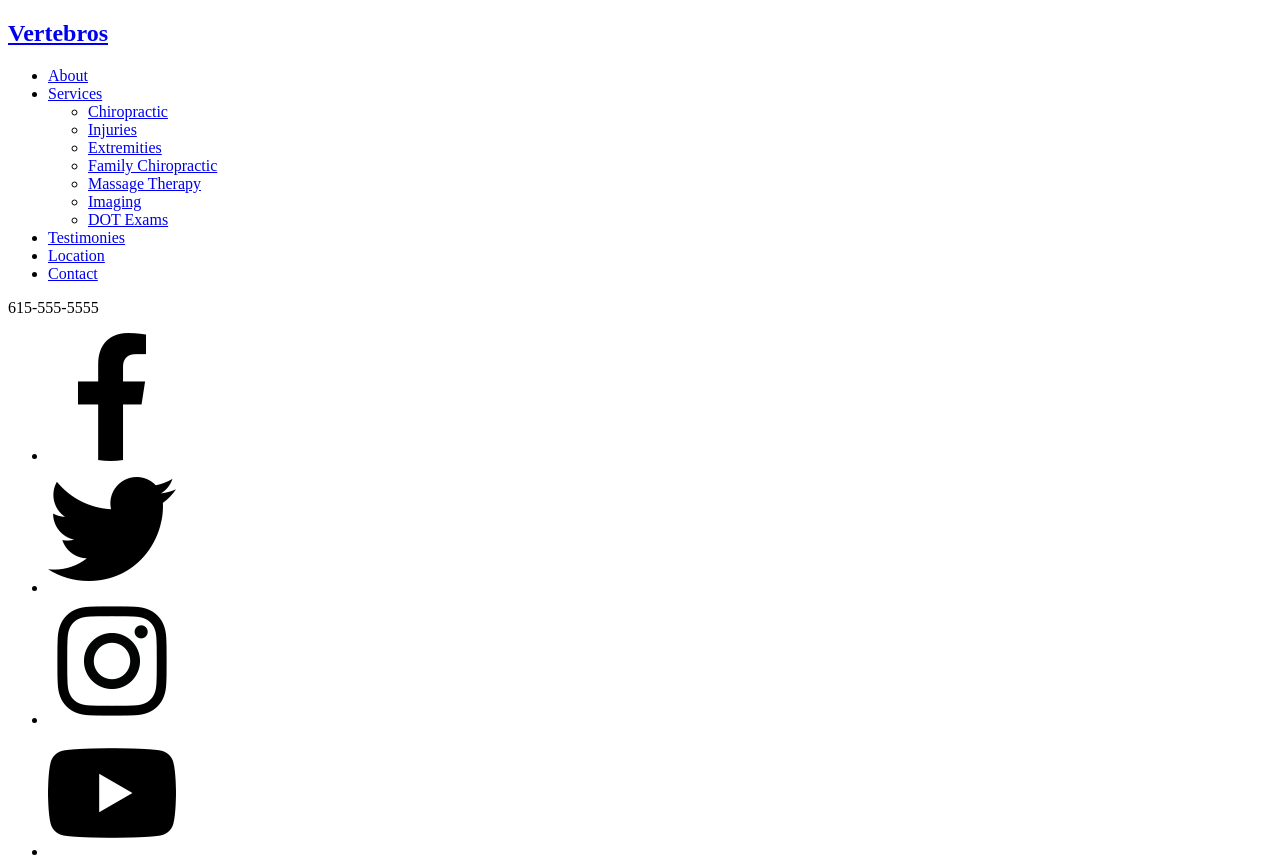
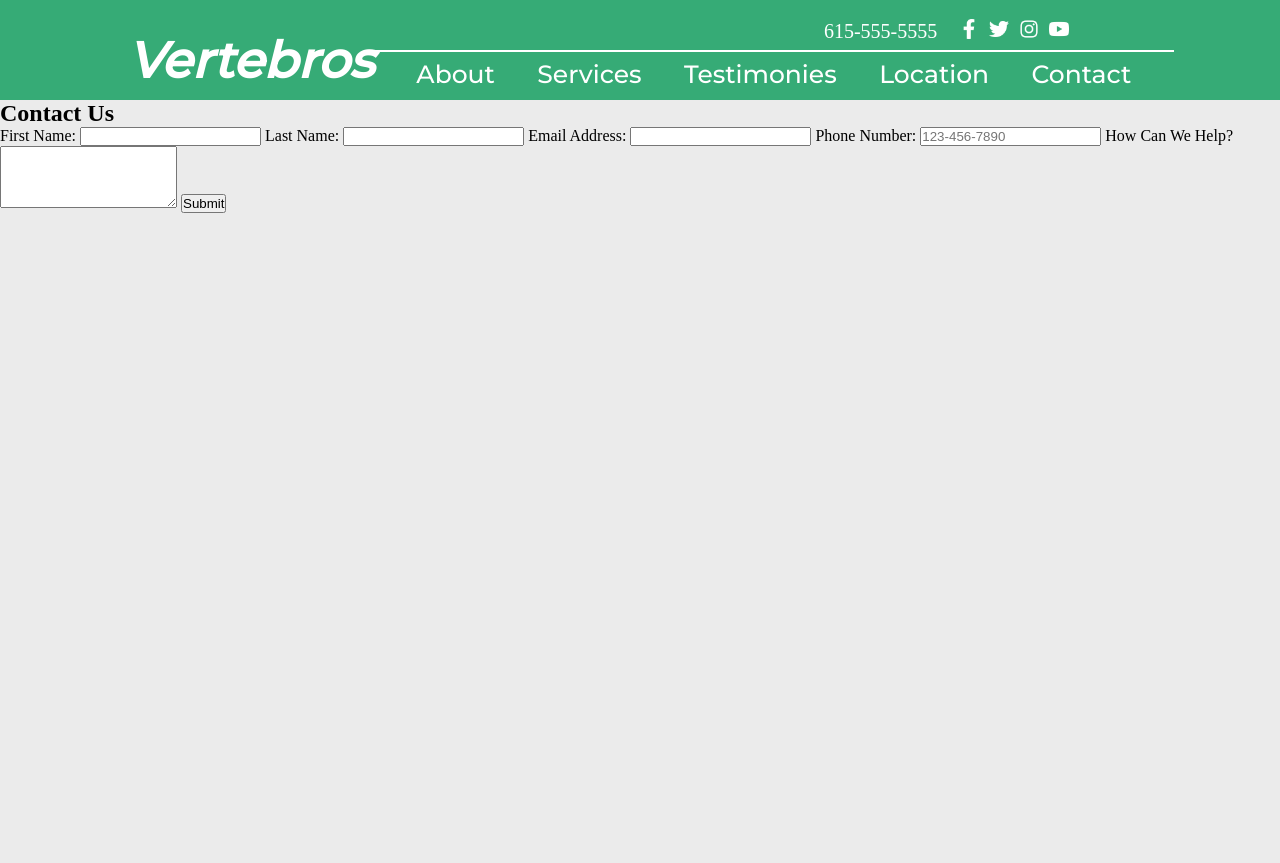
Before and after one commit to Liam-a-34/Vertebro, a website: page assets/pages/contact.html in a window 1280 px wide. Shown: the top 863 px of the page. After the commit the page ends 800 px from the top, so only its background shows below. Drawn offline with Linux system fonts and the light colour scheme; the site is published under a folder, as on GitHub Pages, so addresses that start at the root find nothing.

Commit message:
Update contact.html

```diff
--- a/assets/pages/contact.html
+++ b/assets/pages/contact.html
@@ -8,7 +8,7 @@
     <link rel="preconnect" href="https://fonts.googleapis.com">
     <link rel="preconnect" href="https://fonts.gstatic.com" crossorigin>
     <link href="https://fonts.googleapis.com/css2?family=Montserrat:wght@500&display=swap" rel="stylesheet">
-    <link rel="stylesheet" href="/assets/css/style.css">
+    <link rel="stylesheet" href="../css/style.css">
     <title> Vertebros </title>
 </head>
 
```
